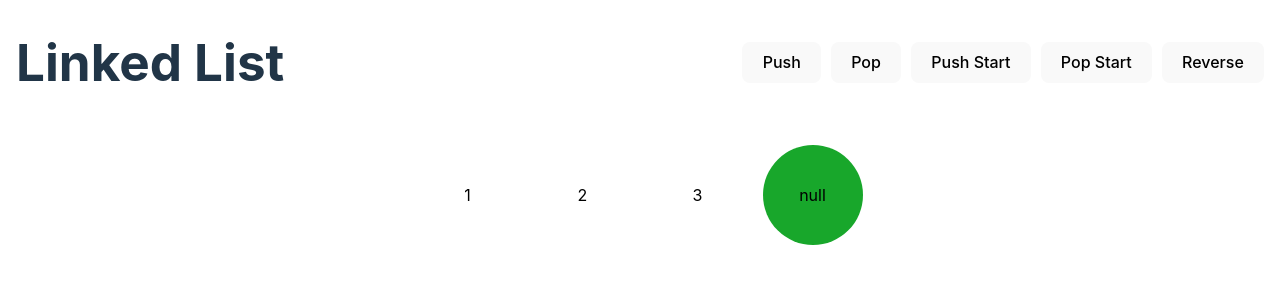
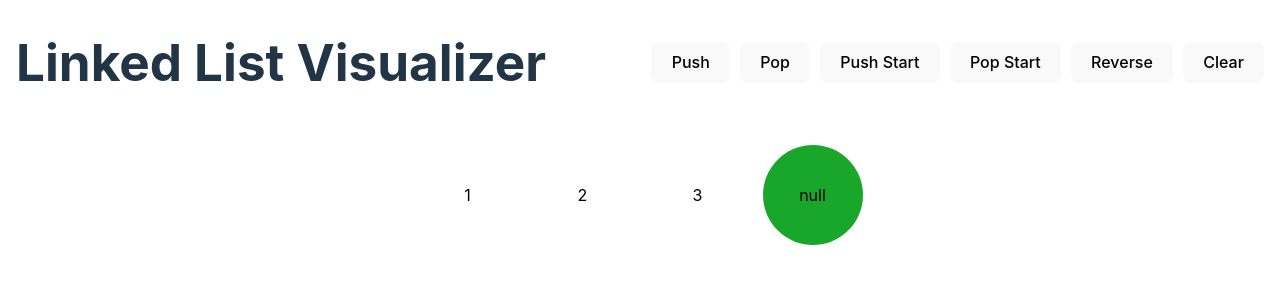
Before and after one commit to tariqs26/Linked-List-Visualizer, a React (Vite) app: page / in a window 1280 px wide. Shown: the top 300 px of the page. Built offline with nearby package versions, Linux system fonts and the light colour scheme.

Commit message:
update title add clear button

```diff
--- a/src/App.tsx
+++ b/src/App.tsx
@@ -23,7 +23,7 @@ export default function App() {
   return (
     <>
       <header className={Styles.header}>
-        <h1>Linked List</h1>
+        <h1>Linked List Visualizer</h1>
         <nav className={Styles.nav}>
           <button onClick={() => push(head, setHead, size(head) + 1)}>
             Push
@@ -34,6 +34,7 @@ export default function App() {
           </button>
           <button onClick={() => popFront(head, setHead)}>Pop Start</button>
           <button onClick={() => setHead(reverse(head))}>Reverse</button>
+          <button onClick={() => setHead(null)}>Clear</button>
         </nav>
       </header>
       <main className={Styles.main}>
```
